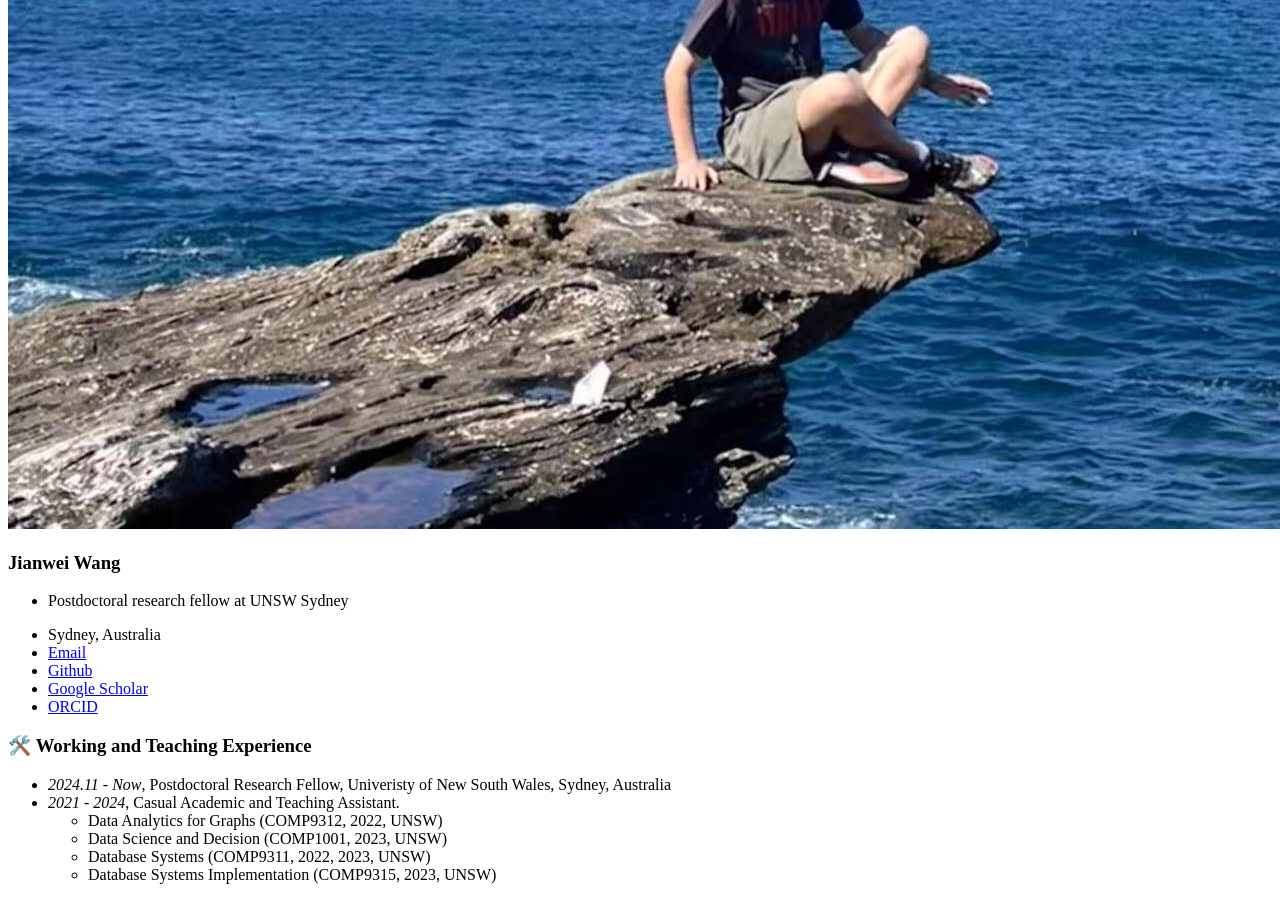
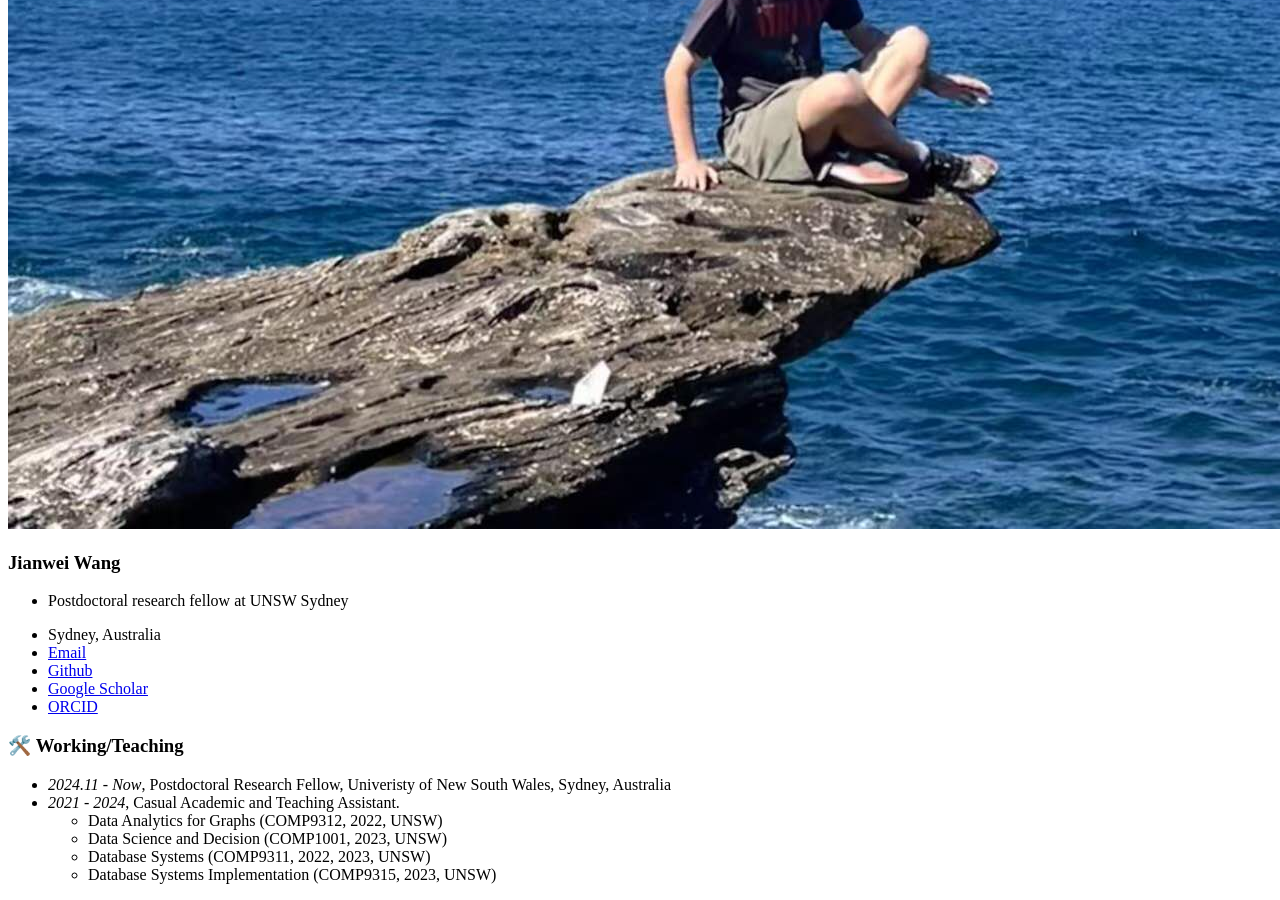
Before and after one commit to jianwei-cse/jianwei-cse.github.io, a Jekyll site: the page built from _pages/includes/working_experience.md, in a window 1280 px wide and 900 px high, scrolled down 953 px. Built offline with Jekyll 4.4.1, drawn with Linux system fonts in a browser that asks for light colours; our own code applies the rules of GitHub Pages for plain Markdown files; a script bundle is joined from its source files by our own code; some of the changed text lies outside the part shown.

Commit message:
first commit

```diff
--- a/_data/navigation.yml
+++ b/_data/navigation.yml
@@ -10,8 +10,8 @@
   - title: "Publications"
     url: "/#-publications"
 
-  - title: "Experience"
-    url: "/#-working-and-teaching-experience"
+  - title: "Working/Teaching"
+    url: "/#-working/teaching"
 
   - title: "Education"
     url: "/#-education"
--- a/_pages/includes/working_experience.md
+++ b/_pages/includes/working_experience.md
@@ -1,4 +1,4 @@
-# 🛠️ Working and Teaching Experience
+# 🛠️ Working/Teaching
 
 - *2024.11 - Now*, Postdoctoral Research Fellow, Univeristy of New South Wales, Sydney, Australia
 - *2021 - 2024*, Casual Academic and Teaching Assistant.
```
